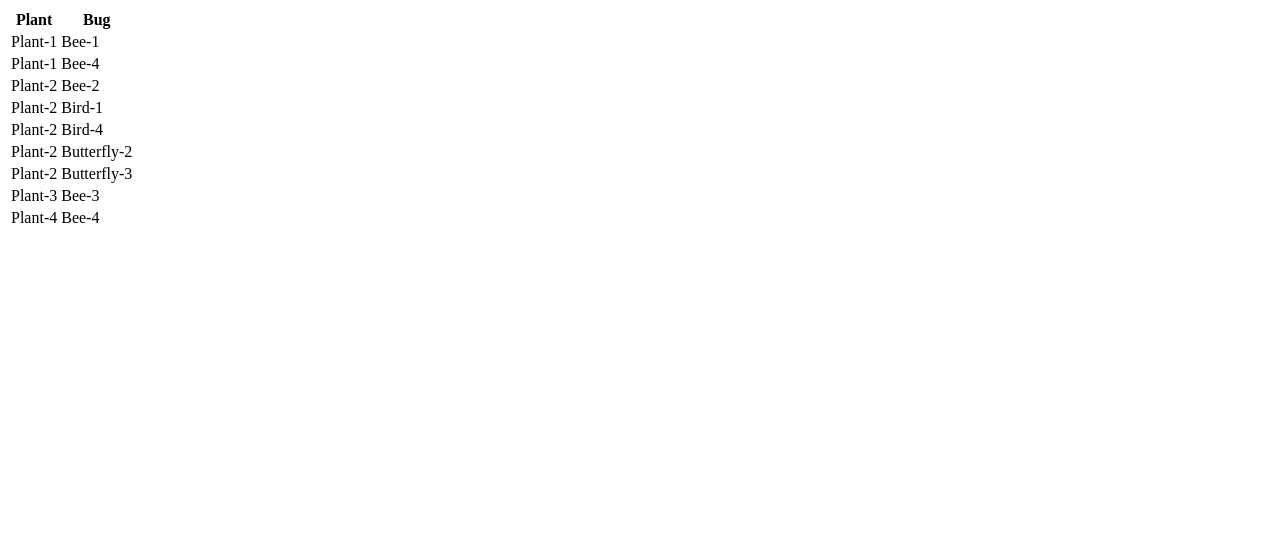
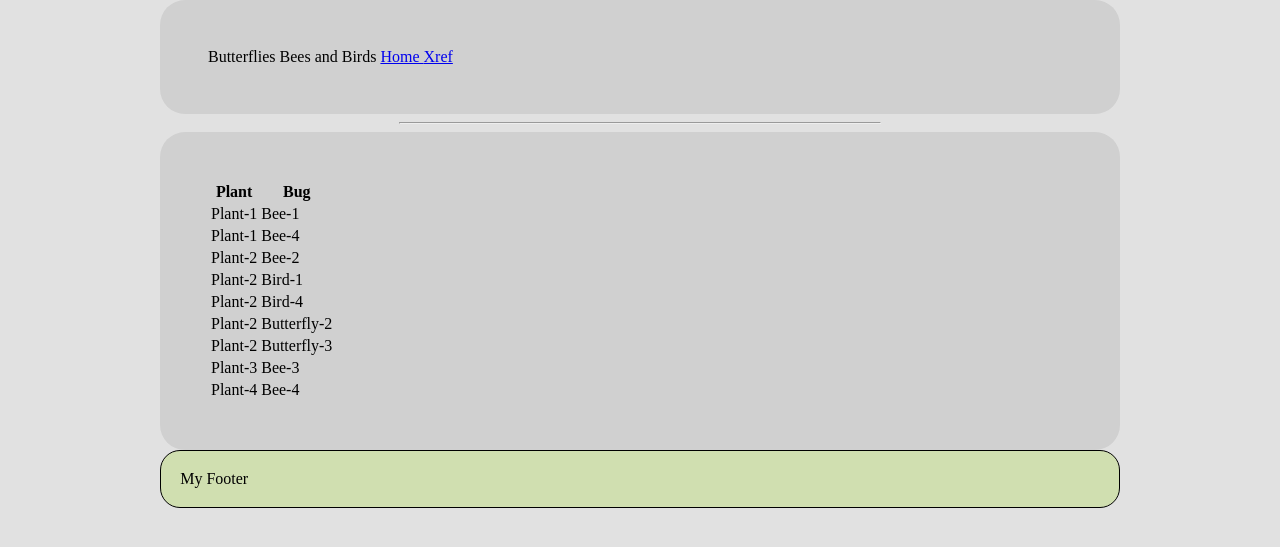
Before and after one commit to TomOwens321/bbb-flask, a Flask app: page /xref in a window 1280 px wide. Shown: the top 547 px of the page. Run offline with Flask 2, Linux system fonts and the light colour scheme; data comes from the database, SQL or seed files in the repository.

Commit message:
Links to the demo

```diff
--- a/app/templates/header.html
+++ b/app/templates/header.html
@@ -1 +1,4 @@
-<div class="nav">Butterflies Bees and Birds <a href="/index">Home</a></div>
+<div class="nav">Butterflies Bees and Birds
+    <a href="/index">Home </a>
+    <a href="/xref">Xref </a>
+</div>
--- a/app/templates/xref.html
+++ b/app/templates/xref.html
@@ -1,3 +1,6 @@
+{% extends "base.html" %}
+{% block content %}
+<div class="hello">
 <table>
     <tr>
         <th>Plant</th>
@@ -10,3 +13,5 @@
     </tr>
 {% endfor %}
 </table>
+</div>
+{% endblock %}
```
